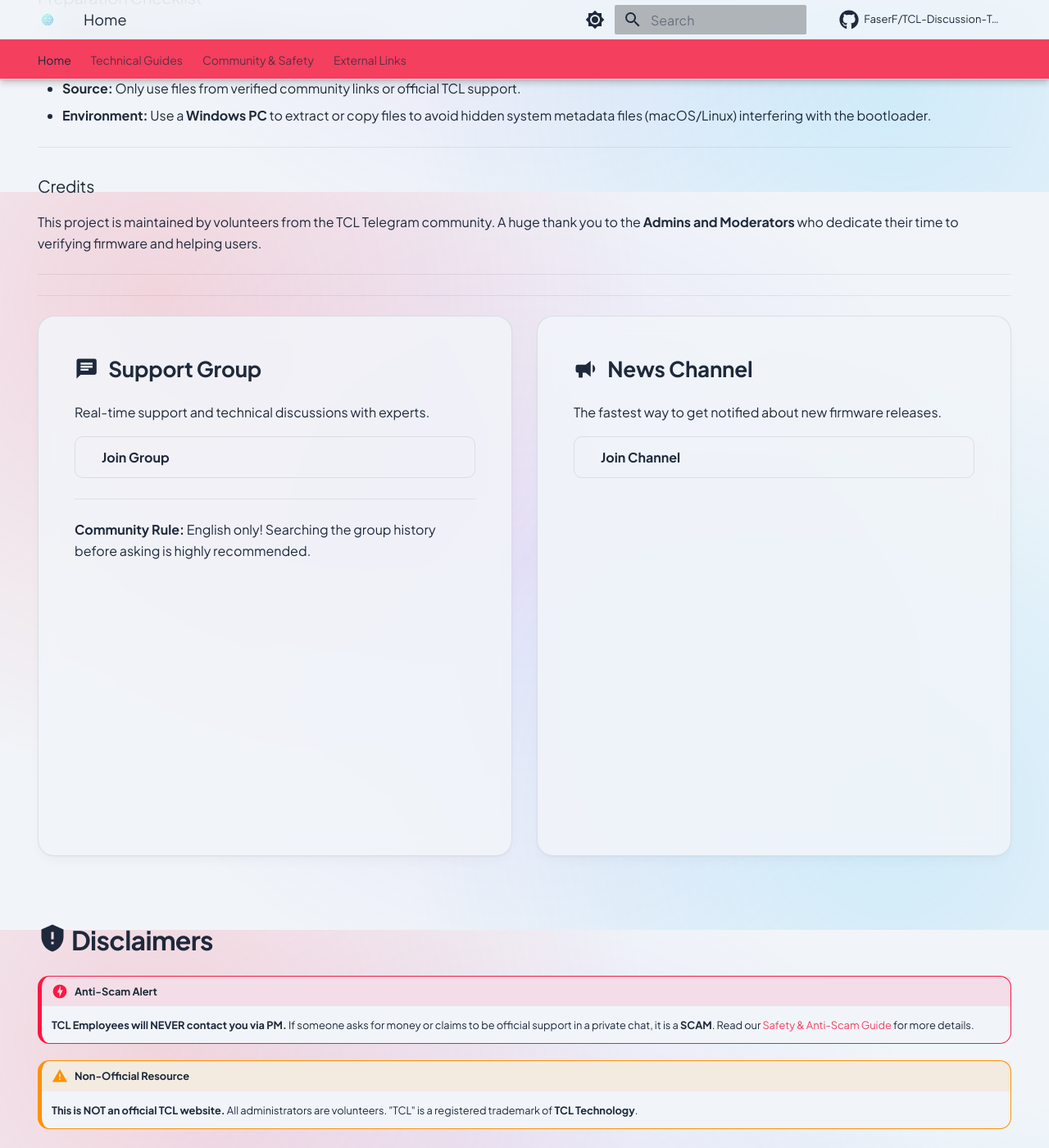
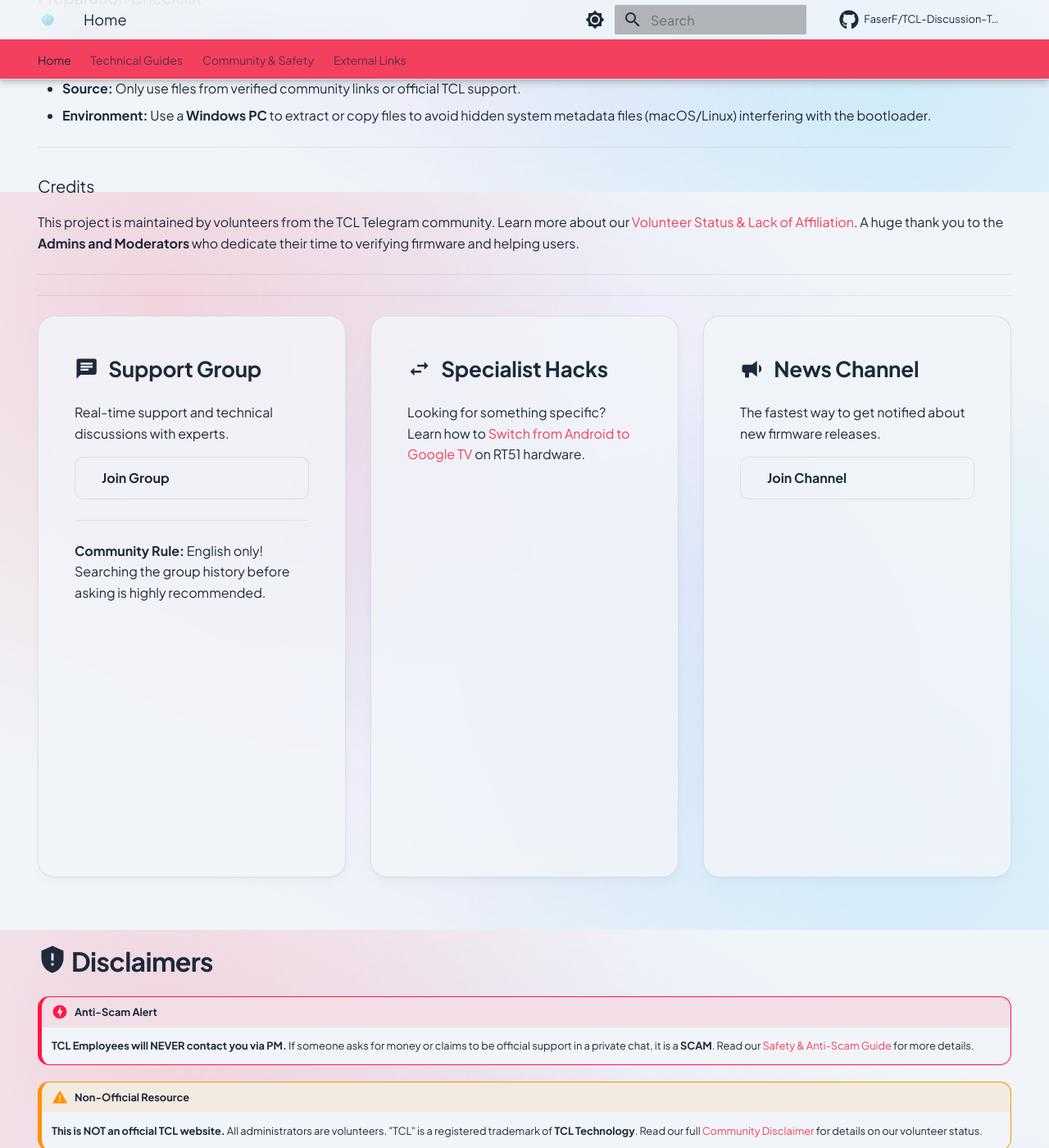
Before and after one commit to FaserF/TCL-Discussion-Telegram, an MkDocs documentation site: the page built from docs/index.md, in a window 1280 px wide and 1400 px high, scrolled down 1566 px. Shown: the whole window at 82% size. Built offline with MkDocs 1.6.1 and Material for MkDocs 9.7.7, drawn with Linux system fonts in a browser that asks for light colours; a script that is not in the unit is left out; comment, search, counter and statistics services are not loaded.

Commit message:
Update index.md

```diff
--- a/docs/index.md
+++ b/docs/index.md
@@ -55,7 +55,7 @@
 ---
 
 ### Credits
-This project is maintained by volunteers from the TCL Telegram community. A huge thank you to the **Admins and Moderators** who dedicate their time to verifying firmware and helping users.
+This project is maintained by volunteers from the TCL Telegram community. Learn more about our [Volunteer Status & Lack of Affiliation](community.md). A huge thank you to the **Admins and Moderators** who dedicate their time to verifying firmware and helping users.
 
 ---
 
@@ -71,6 +71,11 @@
 
 ---
 **Community Rule:** English only! Searching the group history before asking is highly recommended.
+</div>
+
+<div class="feature-card" markdown="1">
+### :material-swap-horizontal: Specialist Hacks
+Looking for something specific? Learn how to [Switch from Android to Google TV](rt51-gtv-switch.md) on RT51 hardware.
 </div>
 
 <div class="feature-card" markdown="1">
@@ -92,3 +97,4 @@
 
 !!! warning "Non-Official Resource"
     **This is NOT an official TCL website.** All administrators are volunteers. "TCL" is a registered trademark of **TCL Technology**.
+    Read our full [Community Disclaimer](community.md) for details on our volunteer status.
```
